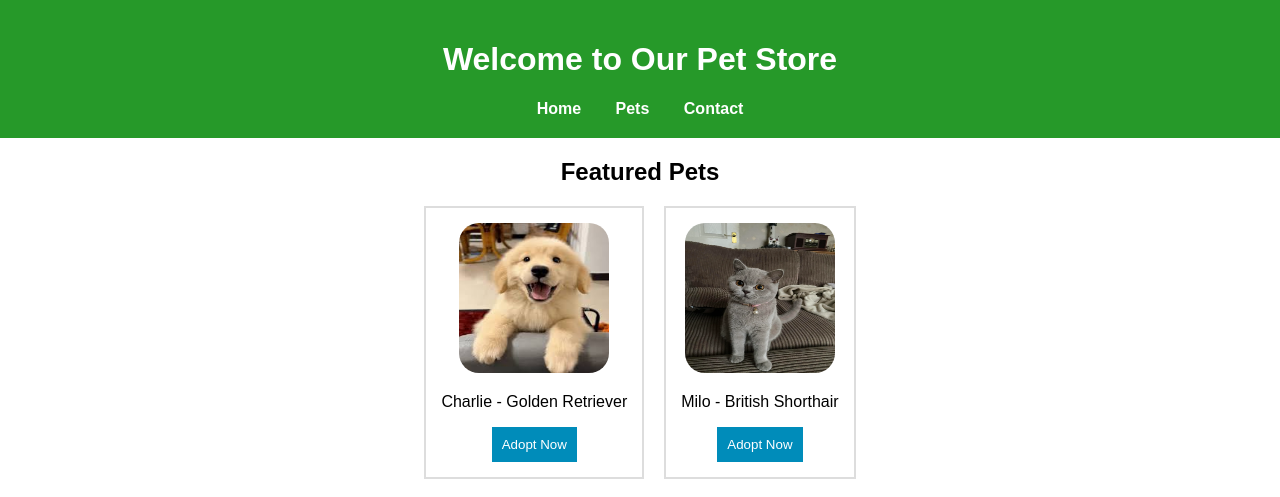
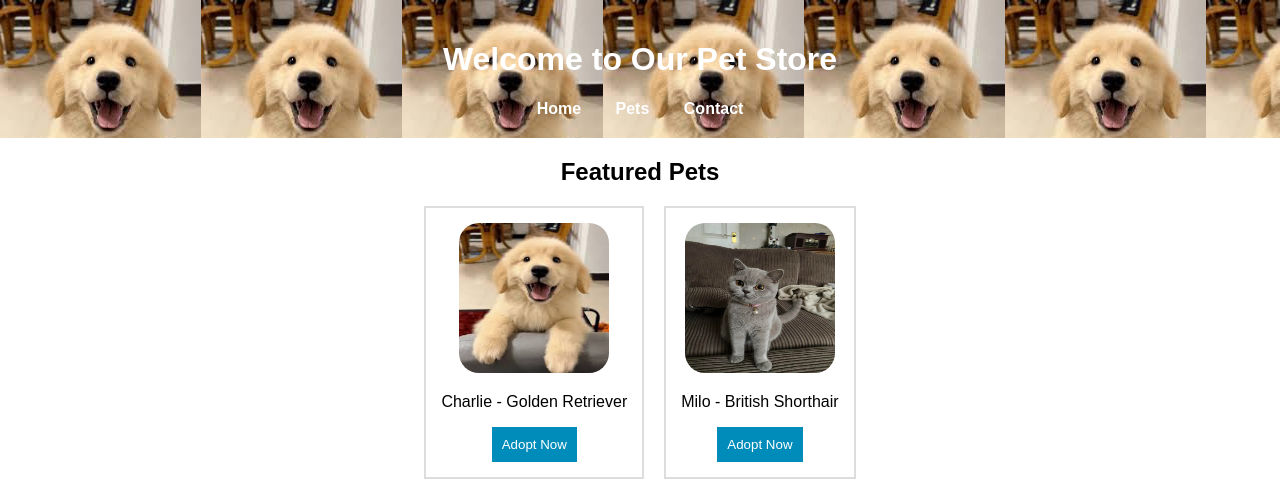
Before and after one commit to Thar244326/Thar244326.github.io, a plain HTML site: page petshop/index.html in a window 1280 px wide. Shown: the top 497 px of the page. Drawn offline with Linux system fonts and the light colour scheme.

Commit message:
headerw style added

```diff
--- a/petshop/styles.css
+++ b/petshop/styles.css
@@ -6,7 +6,8 @@ body {
 }
 
 header {
-    background-color: #269929;
+    background-color: #391385;
+    background-image: url('img/dog.jpg');
     padding: 20px;
     color: white;
 }
```
